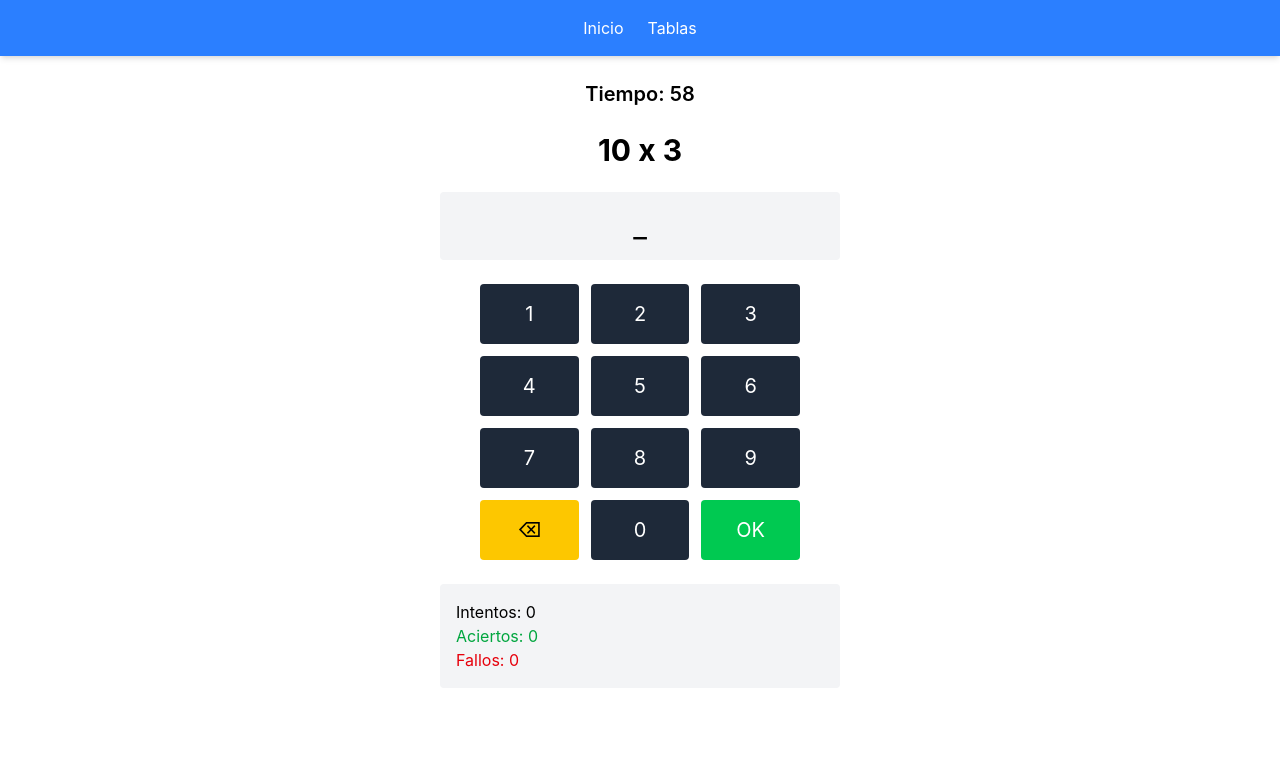
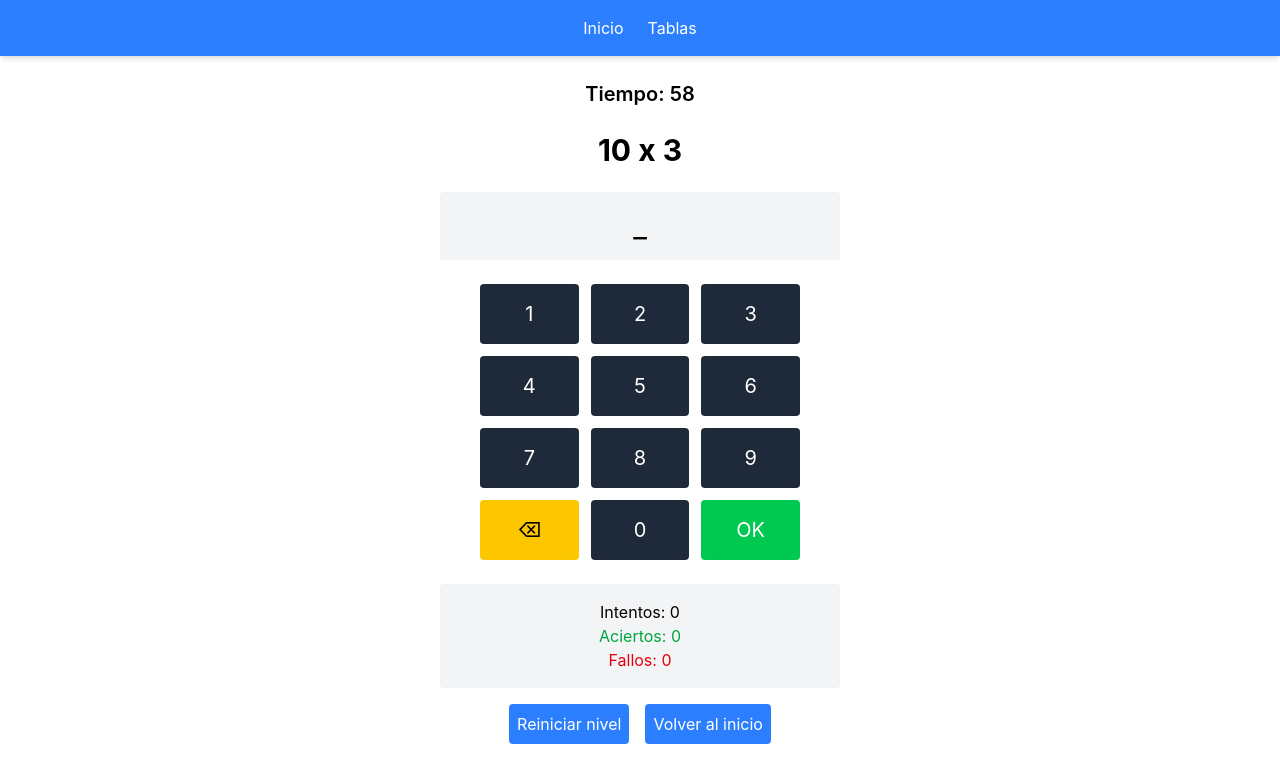
Before and after one commit to diegotoribiog/multiplication_tables, a Vue app: page / in a window 1280 px wide. Both pictures are taken after a click on the button "Nivel 1: Tablas del 1, 2 y 10". Shown: the top 782 px of the page. Built offline with nearby package versions, Linux system fonts and the light colour scheme.

Commit message:
refactor: remove ResultsView, integrate results in GameView, add restart/home buttons and improve layout

```diff
--- a/src/views/GameView.vue
+++ b/src/views/GameView.vue
@@ -3,36 +3,39 @@ import { ref, onMounted } from "vue";
 import { useRoute, useRouter } from "vue-router";
 import VirtualKeyboard from "../components/VirtualKeyboard.vue";
 
-// to read the level and navigate
+// read the route and navigate
 const route = useRoute();
 const router = useRouter();
 
-// we get the level from the URL
+// get the level from URL query
 const level = Number(route.query.level);
 
 // current question and correct answer
 const question = ref(null);
 const correctAnswer = ref(null);
 
-// gametime (60s)
+// game timer (seconds)
 const timeLeft = ref(60);
 let timer = null;
 
-// moment at which each question appears
+// start time of current question
 let questionStartTime = 0;
 
 // last question to avoid repetition
 let lastQuestion = "";
 
-// statistics
+// game statistics
 const attempts = ref(0);
 const correct = ref(0);
 const incorrect = ref(0);
 
-// we keep a history of questions
+// history of questions with correctness and time spent
 const history = ref([]);
 
-// level settings
+// game over state
+const gameOver = ref(false);
+
+// level configurations
 const levels = {
   1: { tables: [1, 2, 10], range: [1, 10] },
   2: { tables: [3, 4, 5], range: [1, 10] },
@@ -41,29 +44,37 @@ const levels = {
   5: { tables: [12, 13], range: [1, 10] },
 };
 
-// random number from an array
+// validate level and start game
+onMounted(() => {
+  if (!levels[level]) {
+    router.push({ name: "home" });
+    return;
+  }
+
+  generateQuestion();
+  startTimer();
+});
+
+// get a random element from an array
 function random(arr) {
   return arr[Math.floor(Math.random() * arr.length)];
 }
 
-// random number between min and max
+// get a random number between min and max inclusive
 function randomBetween(min, max) {
   return Math.floor(Math.random() * (max - min + 1)) + min;
 }
 
-// generate a new question
+// generate a new question (avoiding repetition)
 function generateQuestion() {
   const lvl = levels[level];
-
-  let table;
-  let multiplier;
-  let newQuestion = "";
+  let table,
+    multiplier,
+    newQuestion = "";
 
   do {
-    // level 4 (has special logic)
     if (level === 4) {
       const useExtra = Math.random() < 0.3;
-
       if (useExtra) {
         table = 11;
         multiplier = randomBetween(1, 10);
@@ -77,88 +88,78 @@ function generateQuestion() {
     }
 
     newQuestion = `${table} x ${multiplier}`;
-  } while (newQuestion === lastQuestion); // avoid repeating
+  } while (newQuestion === lastQuestion);
 
   question.value = newQuestion;
   correctAnswer.value = table * multiplier;
-
-  // save last question
   lastQuestion = newQuestion;
 
-  // save start time
+  // save start time for timing
   questionStartTime = performance.now();
 }
 
-// start the counter
+// start the countdown timer
 function startTimer() {
   timer = setInterval(() => {
     timeLeft.value--;
 
-    // the game ends when it reaches 0.
     if (timeLeft.value <= 0) {
       clearInterval(timer);
-
-      // we sent the results
-      router.push({
-        path: "/results",
-        query: {
-          attempts: attempts.value,
-          correct: correct.value,
-          incorrect: incorrect.value,
-          history: JSON.stringify(history.value),
-        },
-      });
+      gameOver.value = true;
     }
   }, 1000);
 }
 
-// user response
+// user input answer
 const userAnswer = ref("");
 
-// when the user responds
+// handle answer submission
 function submitAnswer() {
-  // we calculated how long it took
+  if (gameOver.value) return; // cannot answer after game over
+
   const timeSpent = performance.now() - questionStartTime;
-
   const isCorrect = Number(userAnswer.value) === correctAnswer.value;
 
   attempts.value++;
-
   if (isCorrect) correct.value++;
   else incorrect.value++;
 
-  // we saved information about the question
   history.value.push({
     question: question.value,
     correct: isCorrect,
     time: timeSpent,
   });
 
-  // we clean and generate new
   userAnswer.value = "";
   generateQuestion();
 }
 
-// the game starts when the page loads
-onMounted(() => {
+// virtual keyboard input
+function handleInput(num) {
+  if (!gameOver.value) userAnswer.value += num;
+}
+
+// delete last character
+function handleDelete() {
+  if (!gameOver.value) userAnswer.value = userAnswer.value.slice(0, -1);
+}
+
+// restart current level
+function restartLevel() {
+  timeLeft.value = 60;
+  attempts.value = 0;
+  correct.value = 0;
+  incorrect.value = 0;
+  history.value = [];
+  gameOver.value = false;
   generateQuestion();
   startTimer();
-});
-
-// add number from virtual keyboard
-function handleInput(num) {
-  userAnswer.value += num;
-}
-
-// delete last number
-function handleDelete() {
-  userAnswer.value = userAnswer.value.slice(0, -1);
 }
 </script>
 
 <template>
   <div class="p-6 max-w-md mx-auto text-center">
-    <!-- time -->
+    <!-- timer -->
     <h1 class="text-xl font-semibold mb-4">Tiempo: {{ timeLeft }}</h1>
 
     <!-- question -->
@@ -171,18 +172,48 @@ function handleDelete() {
       {{ userAnswer || "_" }}
     </div>
 
-    <!-- keyboard -->
+    <!-- virtual keyboard -->
     <VirtualKeyboard
       @input="handleInput"
       @delete="handleDelete"
       @submit="submitAnswer"
     />
 
-    <!-- real-time stats -->
-    <div class="mt-6 bg-gray-100 p-4 rounded text-left">
+    <!-- statistics (always visible) -->
+    <div class="mt-6 bg-gray-100 p-4 rounded text-center">
       <p>Intentos: {{ attempts }}</p>
       <p class="text-green-600">Aciertos: {{ correct }}</p>
       <p class="text-red-600">Fallos: {{ incorrect }}</p>
     </div>
+
+    <!-- results & history (only when game is over) -->
+    <div v-if="gameOver" class="mt-6 bg-gray-100 p-4 rounded text-center">
+      <h3 class="mt-2 font-semibold mb-2">Historial de preguntas:</h3>
+      <div
+        v-for="(item, i) in history"
+        :key="i"
+        class="text-sm mb-1 flex justify-center items-center gap-2"
+      >
+        <span>{{ item.question }}</span>
+        <span>{{ item.correct ? "✔️" : "❌" }}</span>
+        <span>{{ (item.time / 1000).toFixed(2) }} s</span>
+      </div>
+    </div>
+
+    <!-- buttons -->
+    <div class="flex justify-center mt-4 gap-x-4">
+      <button
+        class="bg-blue-500 text-white p-2 rounded hover:bg-blue-600"
+        @click="restartLevel"
+      >
+        Reiniciar nivel
+      </button>
+      <button
+        class="bg-blue-500 text-white p-2 rounded hover:bg-blue-600"
+        @click="router.push({ name: 'home' })"
+      >
+        Volver al inicio
+      </button>
+    </div>
   </div>
 </template>
--- a/src/views/HomeView.vue
+++ b/src/views/HomeView.vue
@@ -6,7 +6,7 @@ const router = useRouter();
 
 // when the user chooses a level, we send them to the game
 function selectLevel(level) {
-  router.push({ path: "/game", query: { level } });
+  router.push({ name: 'game', query: { level } });
 }
 </script>
 
--- a/src/views/ResultsView.vue
+++ /dev/null
@@ -1,47 +0,0 @@
-<script setup>
-import { useRoute, useRouter } from "vue-router";
-
-// router to return to the start
-const router = useRouter();
-
-// we use route to read the data coming from the game
-const route = useRoute();
-
-// main stats
-const attempts = route.query.attempts;
-const correct = route.query.correct;
-const incorrect = route.query.incorrect;
-
-// question history (comes as a string from the URL, we parse it)
-const historyData = route.query.history ? JSON.parse(route.query.history) : [];
-</script>
-
-<template>
-  <div class="p-6 max-w-md mx-auto text-center">
-    <!-- title -->
-    <h1 class="text-3xl font-bold mb-6">Resultados</h1>
-
-    <!-- main stats -->
-    <div class="bg-gray-100 p-4 rounded mb-6">
-      <p>Intentos: {{ attempts }}</p>
-      <p class="text-green-600">Aciertos: {{ correct }}</p>
-      <p class="text-red-600">Fallos: {{ incorrect }}</p>
-    </div>
-
-    <!-- record -->
-    <h2 class="text-xl mb-3">Historial</h2>
-
-    <div v-for="(item, i) in historyData" :key="i" class="text-sm mb-1">
-      {{ item.question }} - {{ item.correct ? "✔️" : "❌" }} -
-      {{ (item.time / 1000).toFixed(2) }}s
-    </div>
-
-    <!-- back button -->
-    <RouterLink
-      to="/"
-      class="mt-6 inline-block bg-blue-500 text-white p-3 rounded hover:bg-blue-600"
-    >
-      Volver
-    </RouterLink>
-  </div>
-</template>
```
Also changed, not shown: src/router/index.js (+3 -5 lines).
